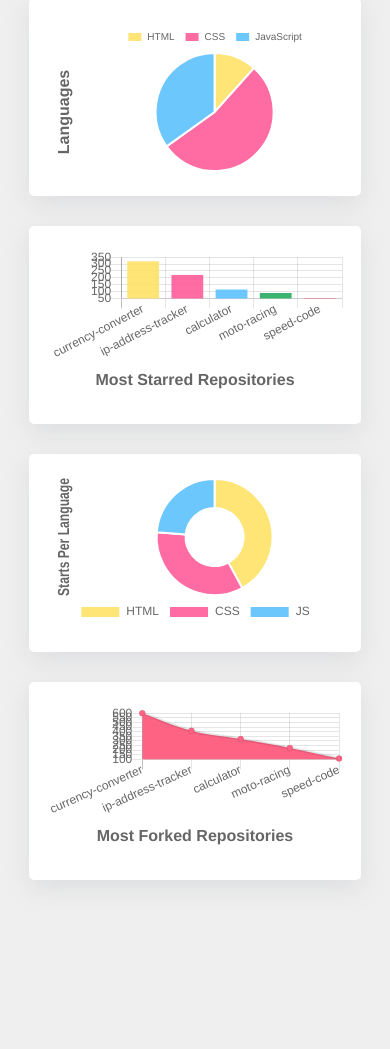
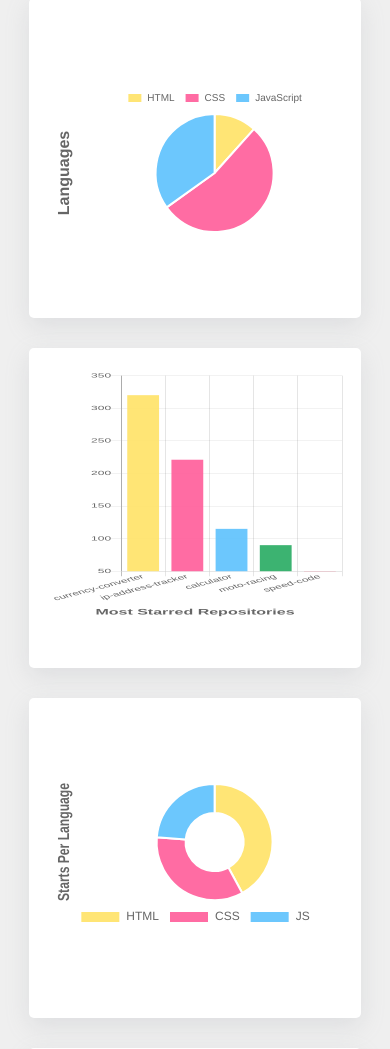
Before and after one commit to mdsalahuddin2001/search-github-user, a plain HTML site: page index.html in a window 390 px wide. Shown: the part 1570-2619 px from the top of the page. Before the commit the page ends 2480 px from the top, so only its background shows below. Drawn offline with nearby package versions, Linux system fonts and the light colour scheme.

Commit message:
chart responsive start

```diff
--- a/app.js
+++ b/app.js
@@ -250,8 +250,8 @@ let reposChart = new Chart(ctxRepos, {
 
 	// Configuration options go here
 	options: {
-		// responsive: true,
-		// maintainAspectRatio: false,
+		responsive: true,
+		maintainAspectRatio: false,
 		title: {
 			display: true,
 			text: 'Most Starred Repositories',
--- a/index.html
+++ b/index.html
@@ -228,7 +228,9 @@
 							<canvas id="languages"></canvas>
 						</div>
 						<div class="repos">
-							<canvas id="repos"></canvas>
+							<div class="chartWrapper-repos">
+								<canvas id="repos" width="600" height="350"></canvas>
+							</div>
 						</div>
 						<div class="stars">
 							<canvas id="stars"></canvas>
--- a/style.css
+++ b/style.css
@@ -361,5 +361,19 @@ a {
 	.forks {
 		padding: 1.5rem 1rem;
 	}
-
 }
+@media screen and (max-width: 520px) {
+	.languages,
+	.repos,
+	.stars,
+	.forks {
+		height: 320px;
+	}
+	canvas#repos {
+		width: 300px !important;
+		height: 250px !important;
+	}
+	.chartWrapper-repos {
+		height: 500px !important;
+	}
+}
```
